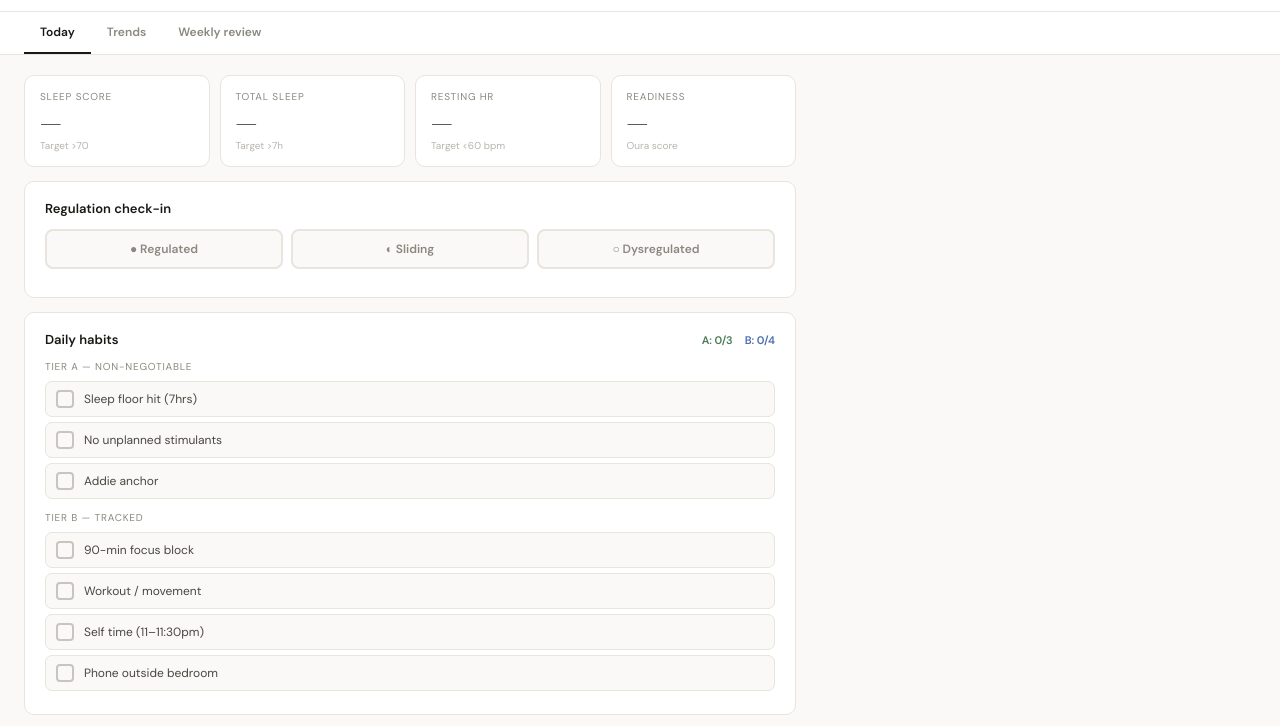
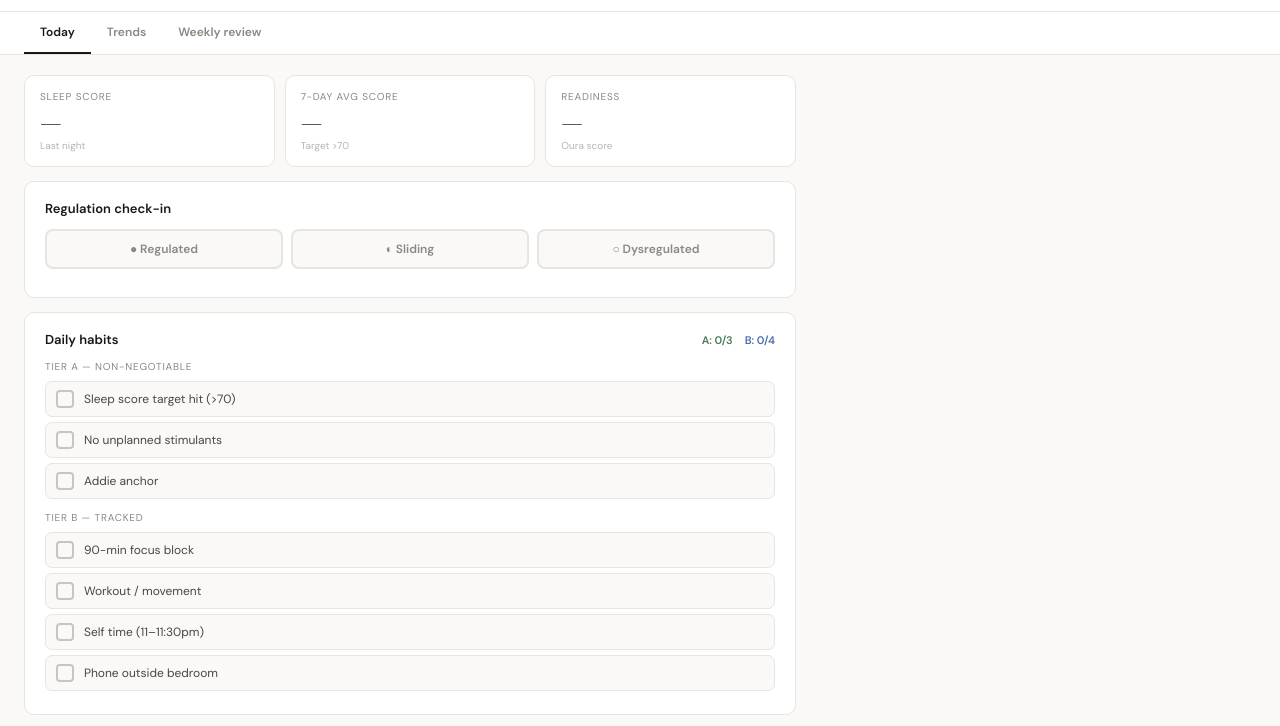
Before and after one commit to mjtharp2/life-system, a plain HTML site: page index.html in a window 1280 px wide. Shown: the part 61-787 px from the top of the page. Drawn offline with nearby package versions, Linux system fonts and the light colour scheme.

Commit message:
Update index.html

```diff
--- a/index.html
+++ b/index.html
@@ -124,21 +124,16 @@ textarea:focus{outline:none;border-color:#c8c4be}
     <div class="loading" id="oura-loading">Syncing Oura data...</div>
     <div class="error-msg" id="oura-error"></div>
 
-    <div class="metrics">
+    <div class="metrics" style="grid-template-columns:repeat(3,1fr)">
       <div class="metric" id="m-sleep-card">
         <div class="metric-label">Sleep score</div>
         <div class="metric-value" id="m-sleep">—</div>
+        <div class="metric-sub">Last night</div>
+      </div>
+      <div class="metric" id="m-avg-card">
+        <div class="metric-label">7-day avg score</div>
+        <div class="metric-value" id="m-avg">—</div>
         <div class="metric-sub">Target &gt;70</div>
-      </div>
-      <div class="metric" id="m-hours-card">
-        <div class="metric-label">Total sleep</div>
-        <div class="metric-value" id="m-hours">—</div>
-        <div class="metric-sub">Target &gt;7h</div>
-      </div>
-      <div class="metric" id="m-hr-card">
-        <div class="metric-label">Resting HR</div>
-        <div class="metric-value" id="m-hr">—</div>
-        <div class="metric-sub">Target &lt;60 bpm</div>
       </div>
       <div class="metric" id="m-ready-card">
         <div class="metric-label">Readiness</div>
@@ -183,8 +178,8 @@ textarea:focus{outline:none;border-color:#c8c4be}
       <div class="chart-wrap"><canvas id="chart-sleep" role="img" aria-label="Sleep score over 7 days">Sleep score trend.</canvas></div>
     </div>
     <div class="card">
-      <div class="card-title">Resting HR — 7 days</div>
-      <div style="font-size:11px;color:#8c8880;margin-bottom:10px">Target: below 60 bpm</div>
+      <div class="card-title">Resting HR — 7-day rolling</div>
+      <div style="font-size:11px;color:#8c8880;margin-bottom:10px">Lowest heart rate during sleep · Target &lt;60 bpm</div>
       <div class="chart-wrap"><canvas id="chart-hr" role="img" aria-label="Resting HR over 7 days">Resting HR trend.</canvas></div>
     </div>
     <div class="card">
@@ -232,7 +227,7 @@ textarea:focus{outline:none;border-color:#c8c4be}
 
 <script>
 const HABITS_A = [
-  {id:'sleep', label:'Sleep floor hit (7hrs)'},
+  {id:'sleep', label:'Sleep score target hit (>70)'},
   {id:'stimulants', label:'No unplanned stimulants'},
   {id:'addie', label:'Addie anchor'},
 ];
@@ -361,33 +356,35 @@ async function fetchOura() {
 }
 
 function renderToday() {
-  // Use today's data if available, otherwise fall back to most recent
   const days = last7();
-  const mostRecentSleep = days.slice().reverse().find(d => ouraData.sleep[d] && ouraData.sleep[d].score);
-  const mostRecentSession = days.slice().reverse().find(d => ouraData.sleep[d] && ouraData.sleep[d].rhr);
+  // Find most recent day with a sleep score
+  const scoreDay = days.slice().reverse().find(d => ouraData.sleep[d] && ouraData.sleep[d].score);
+  const baseData = ouraData.sleep[scoreDay] || {};
+  // Only show session data (total sleep, RHR) if it's from the same night as the score
   const sl = {
-    ...(ouraData.sleep[mostRecentSleep] || {}),
-    rhr: (ouraData.sleep[mostRecentSession] || {}).rhr,
-    totalMins: (ouraData.sleep[mostRecentSession] || {}).totalMins,
+    score: baseData.score,
+    totalMins: baseData.totalMins || null,
+    rhr: baseData.rhr || null,
+    syncing: baseData.score && !baseData.totalMins,
   };
-  const rd = ouraData.readiness[today] || ouraData.readiness[mostRecentSleep] || {};
+  const rd = ouraData.readiness[scoreDay] || {};
   const ci = todayCI();
 
   // Metrics
+  // Last night sleep score
   const sleepEl = document.getElementById('m-sleep');
   sleepEl.textContent = sl.score || '—';
   if(sl.score && sl.score < 70) { sleepEl.className = 'metric-value warn'; document.getElementById('m-sleep-card').className = 'metric warn'; }
   else { sleepEl.className = 'metric-value'; document.getElementById('m-sleep-card').className = 'metric'; }
 
-  if(sl.totalMins) {
-    const h = Math.floor(sl.totalMins/60), m = sl.totalMins%60;
-    document.getElementById('m-hours').textContent = h+'h '+m+'m';
-    if(sl.totalMins < 420) { document.getElementById('m-hours').className = 'metric-value warn'; document.getElementById('m-hours-card').className = 'metric warn'; }
-  } else { document.getElementById('m-hours').textContent = '—'; }
-
-  const hrEl = document.getElementById('m-hr');
-  hrEl.textContent = sl.rhr ? sl.rhr+' bpm' : '—';
-  if(sl.rhr && sl.rhr > 65) { hrEl.className = 'metric-value warn'; document.getElementById('m-hr-card').className = 'metric warn'; }
+  // 7-day rolling average sleep score
+  const days7 = last7();
+  const scores7 = days7.map(d => ouraData.sleep[d] && ouraData.sleep[d].score).filter(Boolean);
+  const avg7 = scores7.length ? Math.round(scores7.reduce((a,b)=>a+b,0)/scores7.length) : null;
+  const avgEl = document.getElementById('m-avg');
+  avgEl.textContent = avg7 || '—';
+  if(avg7 && avg7 < 70) { avgEl.className = 'metric-value warn'; document.getElementById('m-avg-card').className = 'metric warn'; }
+  else { avgEl.className = 'metric-value'; document.getElementById('m-avg-card').className = 'metric'; }
 
   document.getElementById('m-ready').textContent = rd.score || '—';
 
@@ -466,8 +463,9 @@ function saveNote() {
 
 function renderAlerts() {
   const days = last7(), alerts = [];
-  const sm = days.slice(-3).filter(d => ouraData.sleep[d] && ouraData.sleep[d].score < 70).length;
-  if(sm >= 2) alerts.push('Sleep score below 70 for '+sm+' of last 3 nights');
+  const recentScores = days.map(d => ouraData.sleep[d] && ouraData.sleep[d].score).filter(Boolean);
+  const rollingAvg = recentScores.length ? Math.round(recentScores.reduce((a,b)=>a+b,0)/recentScores.length) : null;
+  if(rollingAvg && rollingAvg < 70) alerts.push('7-day avg sleep score is '+rollingAvg+' — below target of 70');
   const ci = todayCI();
   if(ci.regulation === 3) alerts.push('Dysregulation flagged today — MVS mode');
   const stm = days.filter(d => checkins[d] && checkins[d].habits && checkins[d].habits.stimulants === false).length;
@@ -530,6 +528,8 @@ function renderTrends() {
   }
 
   mkChart('chart-sleep', sleepScores, '#3b82f6', 70, 40, 100);
+  // Add rolling avg line to sleep chart
+  const avgScores = days.map((_,i) => { const w = sleepScores.slice(Math.max(0,i-6),i+1).filter(v=>v!==null); return w.length ? Math.round(w.reduce((a,b)=>a+b,0)/w.length) : null; });
   mkChart('chart-hr', rhrs, '#ef4444', 60, 45, 90);
   mkChart('chart-habits', tierA, '#22c55e', 100, 0, 100);
 
```
